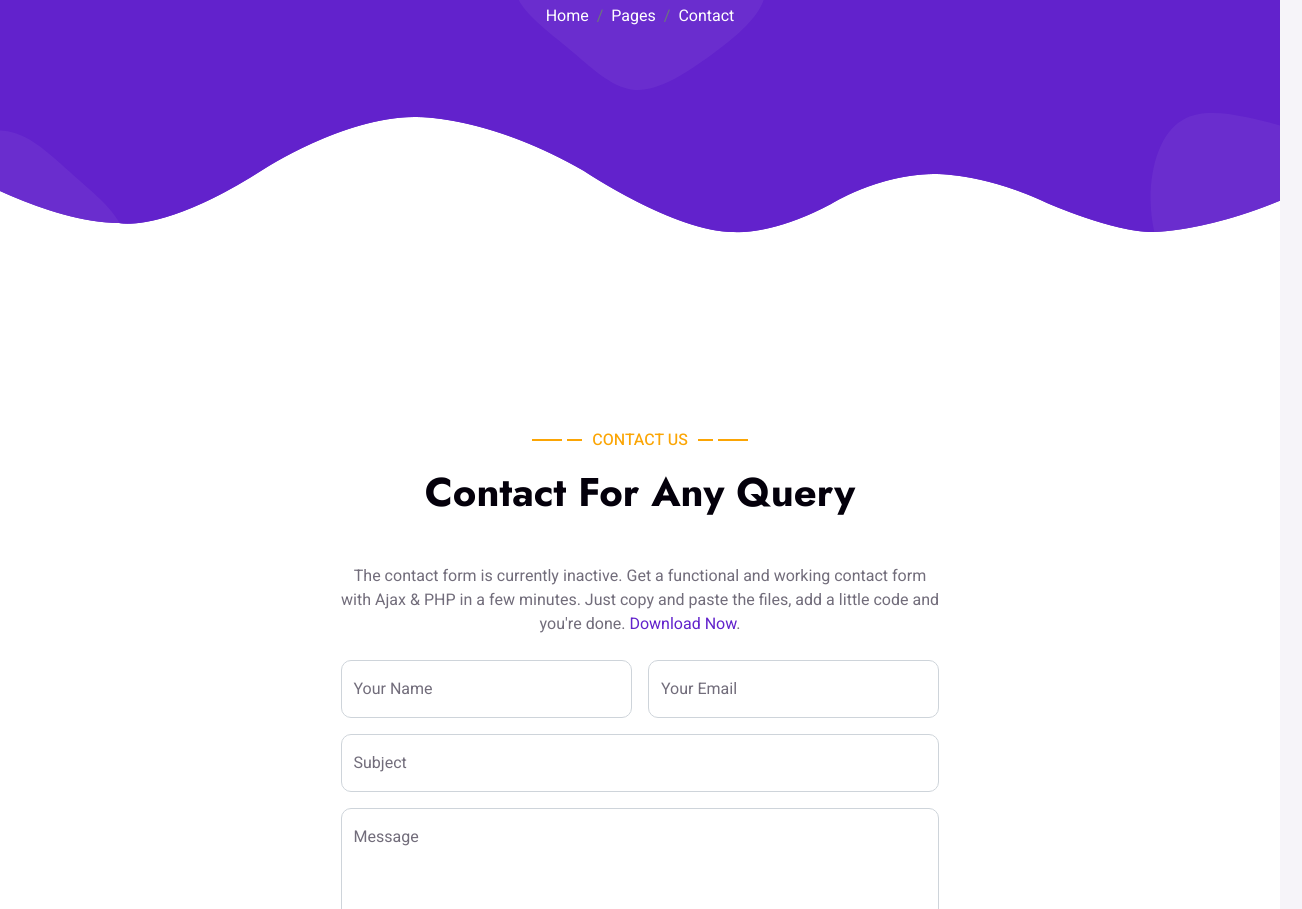
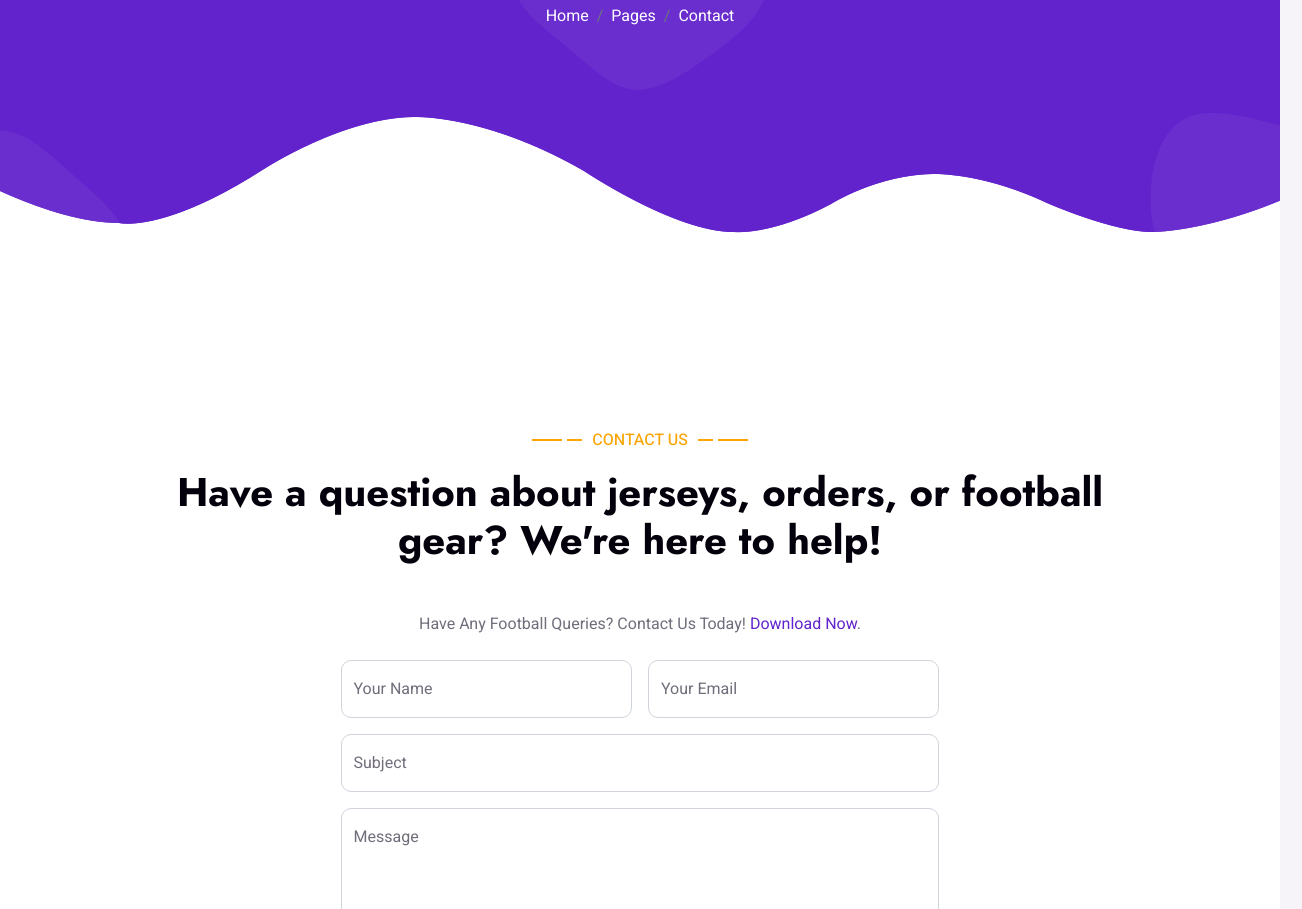
Before and after one commit to surya2003gc-design/webpage, a plain HTML site: page contact.html in a window 1280 px wide. Shown: the part 261-1170 px from the top of the page, 1302 px wide, since content can reach past the window. Drawn offline with nearby package versions, Linux system fonts and the light colour scheme.

Commit message:
Update contact.html

```diff
--- a/contact.html
+++ b/contact.html
@@ -3,7 +3,7 @@
 
 <head>
     <meta charset="utf-8">
-    <title>JerseyVerse - Football Jersey Sales </title>
+    <title>JerseyVerse</title>
     <meta content="width=device-width, initial-scale=1.0" name="viewport">
     <meta name="keywords" content="football jerseys, custom jerseys, sports jerseys, team uniforms, jersey printing, football kits, JerseyVerse">
 	<meta name="description" content="Shop premium custom football jerseys, cricket jerseys, team uniforms, and sportswear at JerseyVerse. High-quality designs, affordable prices, and fast delivery.">
@@ -51,7 +51,7 @@
         <div class="container-xxl position-relative p-0">
             <nav class="navbar navbar-expand-lg navbar-light px-4 px-lg-5 py-3 py-lg-0">
                 <a href="" class="navbar-brand p-0">
-                    <h1 class="m-0">JerseyVerse - Football Jersey Sales</h1>
+                    <h1 class="m-0">JerseyVerse</h1>
                     <!-- <img src="img/logo.png" alt="Logo"> -->
                 </a>
                 <button class="navbar-toggler" type="button" data-bs-toggle="collapse" data-bs-target="#navbarCollapse">
@@ -103,12 +103,12 @@
             <div class="container py-5 px-lg-5">
                 <div class="wow fadeInUp" data-wow-delay="0.1s">
                     <p class="section-title text-secondary justify-content-center"><span></span>Contact Us<span></span></p>
-                    <h1 class="text-center mb-5">Contact For Any Query</h1>
+                    <h1 class="text-center mb-5">Have a question about jerseys, orders, or football gear? We're here to help!</h1>
                 </div>
                 <div class="row justify-content-center">
                     <div class="col-lg-7">
                         <div class="wow fadeInUp" data-wow-delay="0.3s">
-                            <p class="text-center mb-4">The contact form is currently inactive. Get a functional and working contact form with Ajax & PHP in a few minutes. Just copy and paste the files, add a little code and you're done. <a href="https://htmlcodex.com/contact-form">Download Now</a>.</p>
+                            <p class="text-center mb-4">Have Any Football Queries? Contact Us Today! <a href="https://htmlcodex.com/contact-form">Download Now</a>.</p>
                             <form>
                                 <div class="row g-3">
                                     <div class="col-md-6">
```
